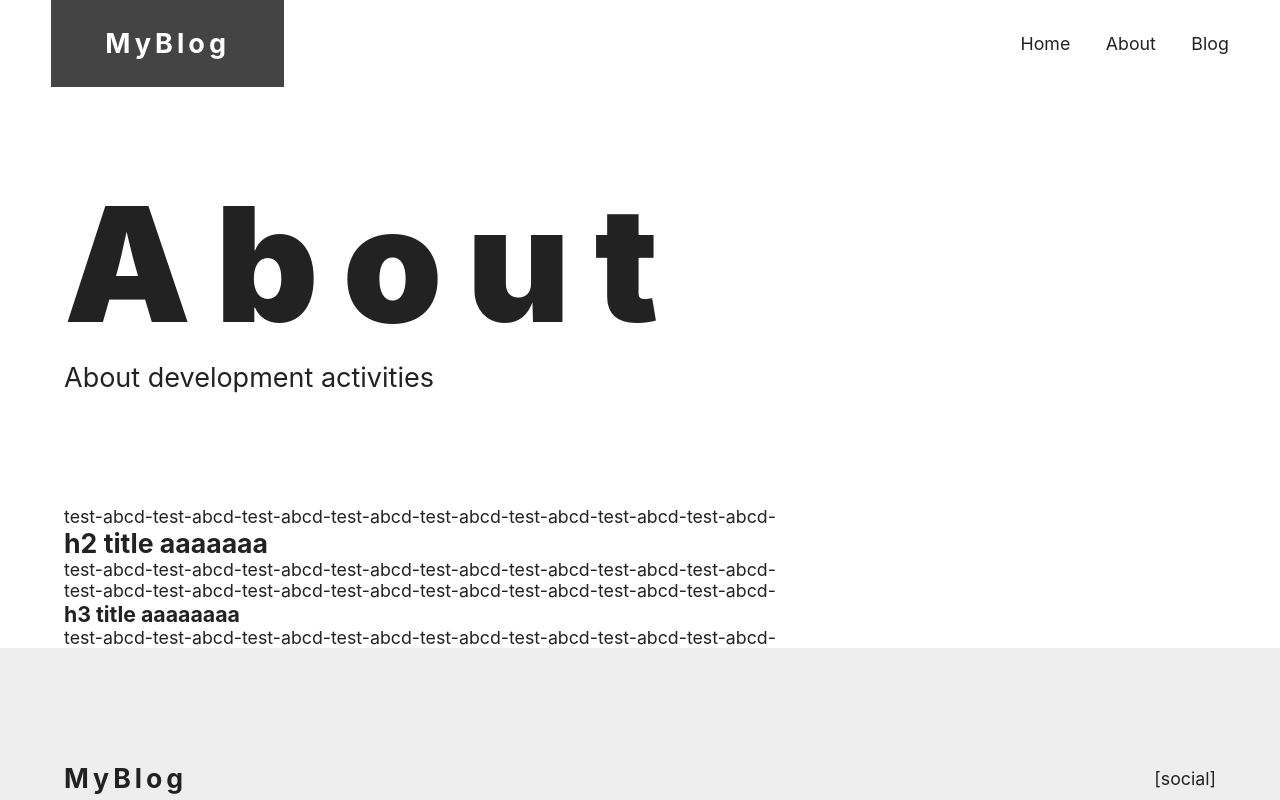
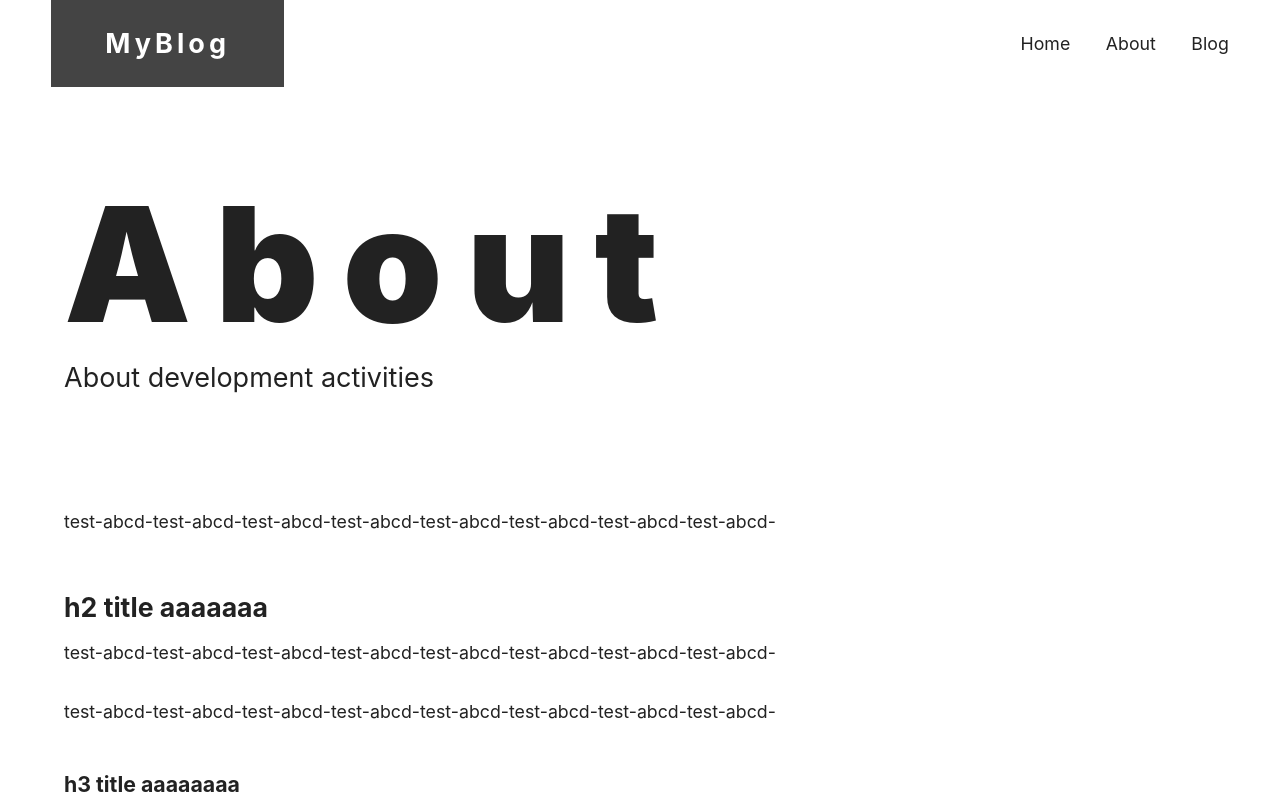
Before and after one commit to simultechnology/next-blog, a Next.js app: page /about in a window 1280 px wide. Shown: the top 800 px of the page. Built offline with nearby package versions, Linux system fonts and the light colour scheme.

Commit message:
add post-body.js

```diff
--- /dev/null
+++ b/components/post-body.js
@@ -0,0 +1,9 @@
+import styles from 'styles/post-body.module.css'
+
+export default function PostBody({ children }) {
+  return (
+    <div className={styles.stack}>
+      {children}
+    </div>
+  )
+}
--- a/pages/about.js
+++ b/pages/about.js
@@ -1,11 +1,12 @@
 import Container from "@/components/container";
 import {Hero} from "@/components/hero";
+import PostBody from "@/components/post-body";
 
 export default function About() {
   return (
     <Container>
       <Hero title="About" subtitle="About development activities" />
-
+      <PostBody>
         <p>
           test-abcd-test-abcd-test-abcd-test-abcd-test-abcd-test-abcd-test-abcd-test-abcd-
         </p>
@@ -20,6 +21,7 @@
         <p>
           test-abcd-test-abcd-test-abcd-test-abcd-test-abcd-test-abcd-test-abcd-test-abcd-
         </p>
+      </PostBody>
     </Container>
   )
 }
--- /dev/null
+++ b/styles/post-body.module.css
@@ -0,0 +1,23 @@
+
+.stack > * + * {
+    margin-top: var(--stack-space, 1.5em);
+}
+
+.stack h2,
+.stack h3 {
+    --stack-space: 2em;
+}
+
+.stack h2 + *,
+.stack h3 + * {
+    --stack-space: 0.8em;
+}
+
+.stack p {
+    line-height: 1.8;
+}
+
+.stack ul {
+    padding: revert;
+    list-style: revert;
+}
```
Lines whose indentation alone changed are shown as unchanged.
